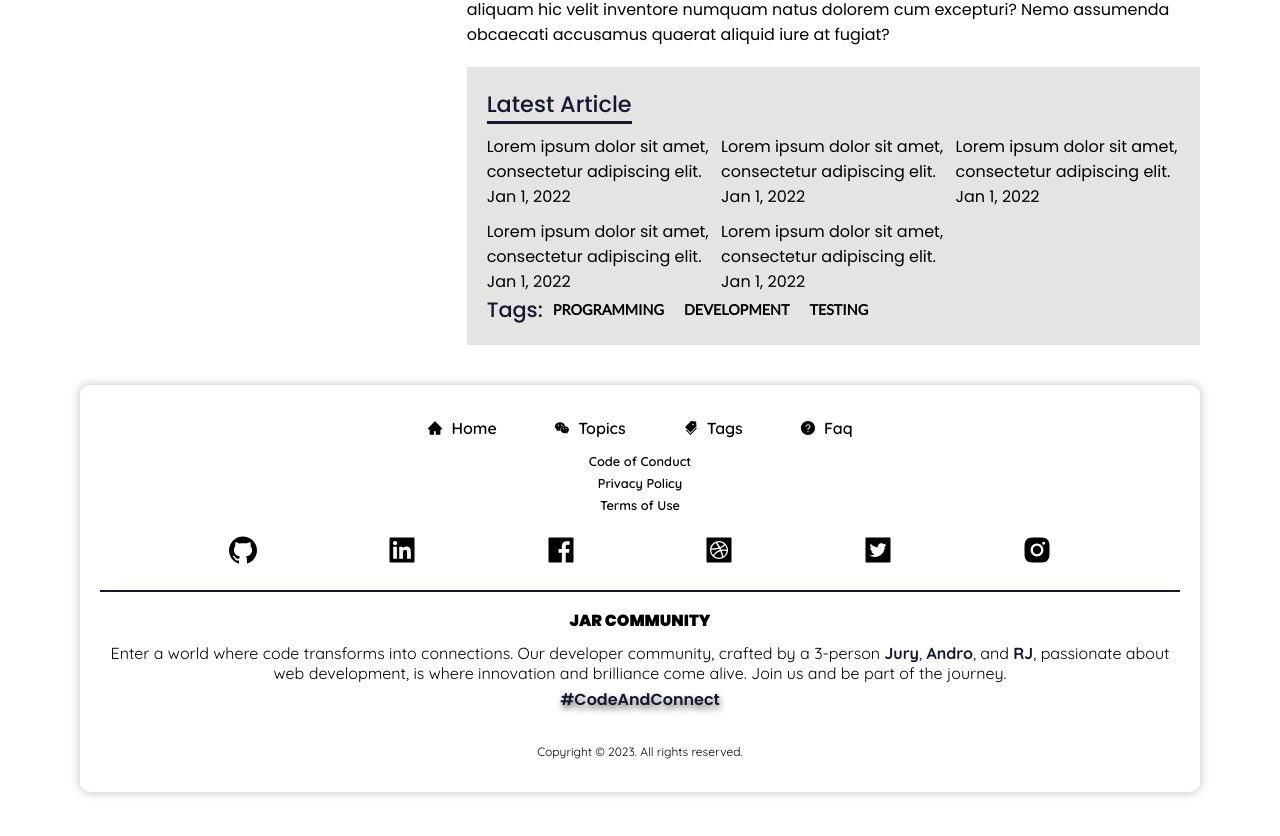
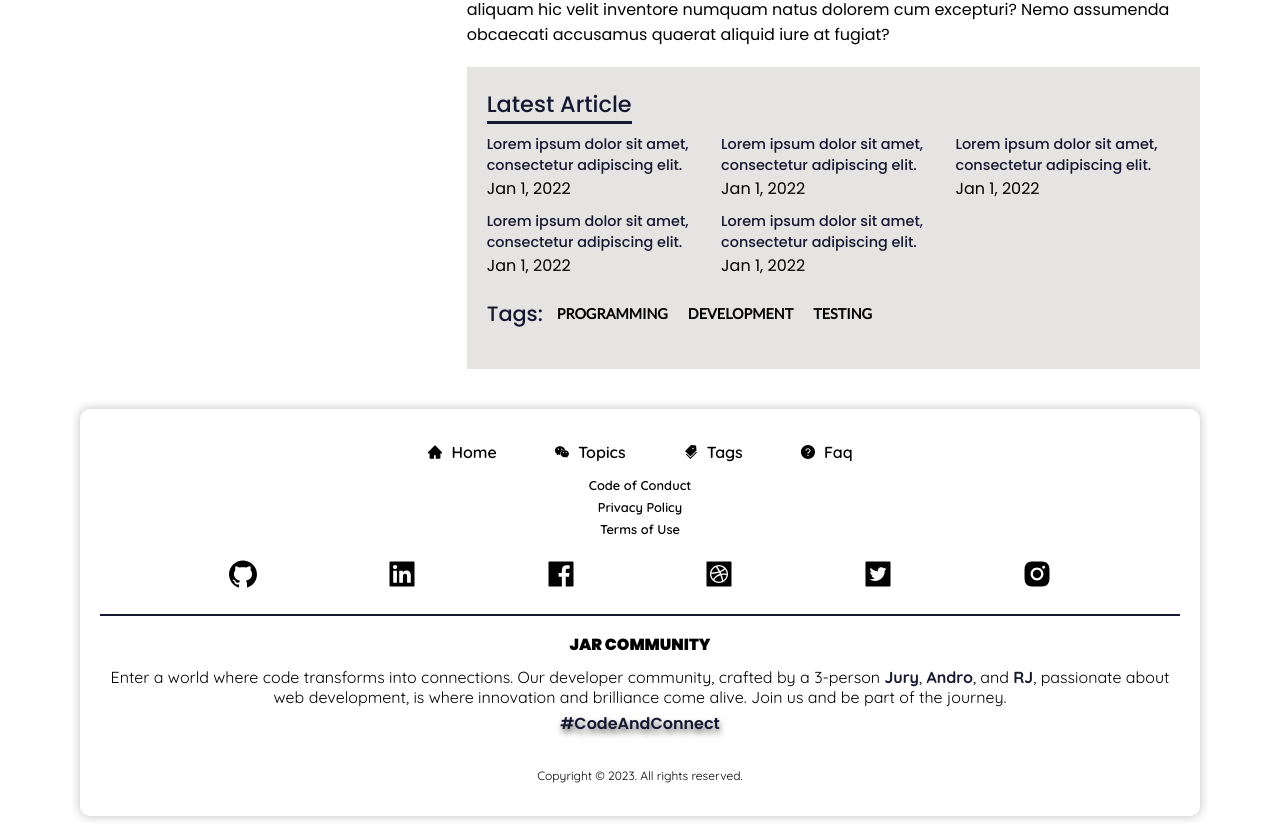
Before and after one commit to coreinspect/JAR, a React (Create React App) app: page /blog/i in a window 1280 px wide. Shown: the part 1515-2351 px from the top of the page. Before the commit the page ends 2327 px from the top, so only its background shows below. Built offline with nearby package versions, Linux system fonts and the light colour scheme.

Commit message:
Update Files

```diff
--- a/src/pages/articleDetail/articledetail.css
+++ b/src/pages/articleDetail/articledetail.css
@@ -1,7 +1,7 @@
 .article {
   width: 100%;
   display: grid;
-   grid-template-areas: "sidebar-left article-card sidebar-right";
+  grid-template-areas: 'sidebar-left article-card sidebar-right';
   grid-template-columns: 1fr 2fr 1fr;
   gap: 20px;
   padding: 3rem 10rem;
@@ -56,11 +56,18 @@
 }
 
 .suggested-tags {
-   display: flex;
+  display: grid;
+  grid-template-columns: 60px auto; /* Adjust the gap as needed */
+  padding: 20px 0 20px 0;
 }
 
 .suggested-tags h2 {
   font-size: var(--p-font-1-3);
+  font-weight: 500;
+  color: var(--primary-color);
+}
+.suggested-latest-post-item h3 {
+  font-size: var(--p-font-0-9);
   font-weight: 500;
   color: var(--primary-color);
 }
@@ -75,14 +82,19 @@
   font-weight: 600;
 }
 
+.suggested-tags-used {
+  display: flex;
+  flex-wrap: wrap;
+}
+
 /* Responsiveness */
 
 @media (max-width: 1300px) {
   .article {
     display: grid;
     grid-template-areas:
-         "sidebar-right article-card"
-         "sidebar-left sidebar-left";
+      'sidebar-right article-card'
+      'sidebar-left sidebar-left';
     grid-template-columns: 1fr 2fr;
     gap: 20px;
     padding: 20px 5rem;
@@ -146,8 +158,8 @@
   .article {
     display: grid;
     grid-template-areas:
-         "sidebar-left article-card"
-         "sidebar-left sidebar-right";
+      'sidebar-left article-card'
+      'sidebar-left sidebar-right';
     grid-template-columns: 1fr 1fr;
     gap: 20px;
   }
@@ -178,9 +190,9 @@
   .article {
     grid-template-columns: 100%;
     grid-template-areas:
-         "article"
-         "sidebar-right"
-         "sidebar-left";
+      'article'
+      'sidebar-right'
+      'sidebar-left';
     padding: 0;
   }
 
--- a/src/pages/articleDetail/container/SuggestedPost.jsx
+++ b/src/pages/articleDetail/container/SuggestedPost.jsx
@@ -1,6 +1,6 @@
-import React from "react";
-import { Link } from "react-router-dom";
-import "../articledetail.css";
+import React from 'react';
+import { Link } from 'react-router-dom';
+import '../articledetail.css';
 
 const SuggestedPost = ({ className, header, post = [], tags }) => {
   return (
@@ -11,10 +11,10 @@ const SuggestedPost = ({ className, header, post = [], tags }) => {
           <div className="suggested-latest-post-item" key={item.id}>
             <h3>{item.title}</h3>
             <span className="suggested-latest-post-date">
-                     {new Date(item.createdAt).toLocaleDateString("en", {
-                        day: "numeric",
-                        month: "short",
-                        year: "numeric",
+              {new Date(item.createdAt).toLocaleDateString('en', {
+                day: 'numeric',
+                month: 'short',
+                year: 'numeric',
               })}
             </span>
           </div>
@@ -23,6 +23,7 @@ const SuggestedPost = ({ className, header, post = [], tags }) => {
 
       <div className="suggested-tags">
         <h2>Tags:</h2>
+        <div className="suggested-tags-used">
           {tags.map((item, index) => (
             <Link to="/" className="suggested-tags-item" key={index}>
               {item}
@@ -30,6 +31,7 @@ const SuggestedPost = ({ className, header, post = [], tags }) => {
           ))}
         </div>
       </div>
+    </div>
   );
 };
 
```
Lines whose indentation alone changed are shown as unchanged.
